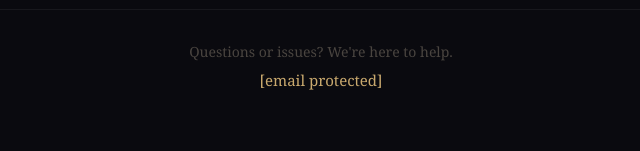
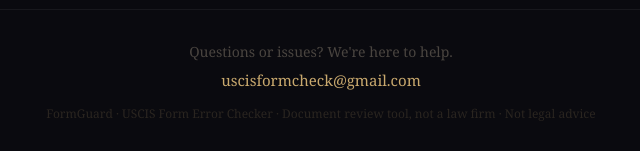
Before and after one commit to samfinersales-dev/Formguard, a plain HTML site: page index.html in a window 1280 px wide. Shown: the part 3761-3912 px from the top of the page, 319-959 px from the left. Before the commit the page ends 3884 px from the top, so only its background shows below. Drawn offline with Linux system fonts and the light colour scheme.

Commit message:
Add files via upload

```diff
--- a/index.html
+++ b/index.html
@@ -624,5 +624,9 @@ Use severity CRITICAL for things that will definitely cause rejection, WARNING f
 <!-- FIX 14: Single clean footer — removed duplicate, fixed broken </a<div> tag, replaced obfuscated email with real mailto -->
 <div style="background:#0a0a0f;border-top:1px solid rgba(255,255,255,0.06);padding:32px 24px;text-align:center">
   <p style="font-size:14px;color:#4a4540;margin-bottom:8px">Questions or issues? We're here to help.</p>
-  <a href="/cdn-cgi/l/email-protection#f08583939983969f829d939895939bb0979d91999cde939f9d" style="color:#c9a96e;font-size:15px;text-decoration:none;font-family:Georgia,serif"><span class="__cf_email__" data-cfemail="5e2b2d3d372d38312c333d363b3d351e39333f3732703d3133">[email&#160;protected]</span></a>
-  <p style="font-size:12px;color:#2a252
+  <a href="mailto:uscisformcheck@gmail.com" style="color:#c9a96e;font-size:15px;text-decoration:none;font-family:Georgia,serif">uscisformcheck@gmail.com</a>
+  <p style="font-size:12px;color:#2a2520;margin-top:14px">FormGuard · USCIS Form Error Checker · Document review tool, not a law firm · Not legal advice</p>
+</div>
+
+</body>
+</html>
```
